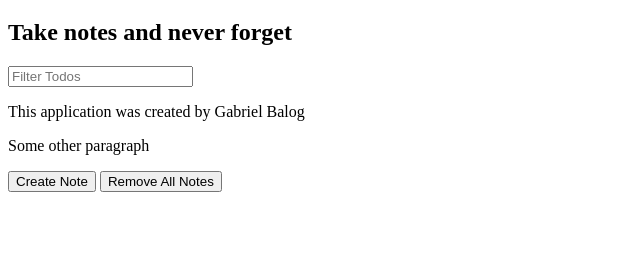
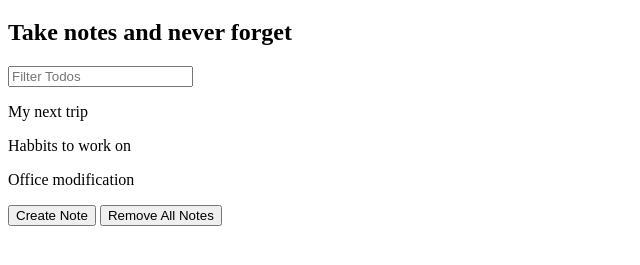
Before and after one commit to gabrielbalog/javascript-course, a plain HTML site: page notes-app/index.html in a window 1280 px wide. Shown: the part 61-326 px from the top of the page, without its empty margins (0-640 px from the left). Drawn offline with Linux system fonts and the light colour scheme.

Commit message:
7 - 10. Rendering Our Filtered Data

```diff
--- a/notes-app/index.html
+++ b/notes-app/index.html
@@ -6,8 +6,9 @@
         <h1>Notes App</h1>
         <h2>Take notes and never forget</h2>
         <input id="search-text" type="text" placeholder="Filter Todos">
-        <p class="note">This application was created by Gabriel Balog</p>
-        <p class="note">Some other paragraph</p>
+        <div id="notes">
+
+        </div>
         <button id="create-note">Create Note</button>
         <button id="remove-all">Remove All Notes</button>
         <script src="notes-app.js"></script>
--- a/notes-app/notes-app.js
+++ b/notes-app/notes-app.js
@@ -8,6 +8,26 @@ const notes = [{
     title: 'Office modification',
     body: 'Get a new seat'
 }]
+
+const filters = {
+    searchText: ''
+}
+
+const renderNotes = function(notes, filters) {
+    const filteredNotes = notes.filter(function(note) {
+        return note.title.toLowerCase().includes(filters.searchText.toLowerCase())
+    })
+
+    document.querySelector('#notes').innerHTML = ''
+
+    filteredNotes.forEach(function(note) {
+        const noteEl = document.createElement('p')
+        noteEl.textContent = note.title
+        document.querySelector('#notes').appendChild(noteEl)
+    })
+}
+
+renderNotes(notes, filters)
 
 document.querySelector('#create-note').addEventListener('click', function(e) {
     e.target.textContent = 'The button was clicked'
@@ -24,5 +44,6 @@ document.querySelector('#remove-all').addEventListener('click', function() {
 // })
 
 document.querySelector('#search-text').addEventListener('input', function(e) {
-    console.log(e.target.value)
+    filters.searchText = e.target.value
+    renderNotes(notes, filters)
 })
```
